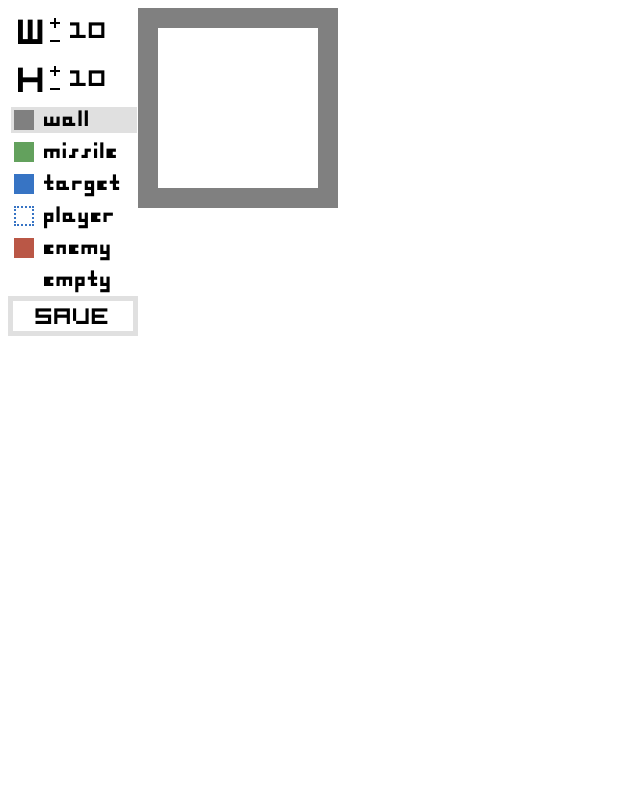
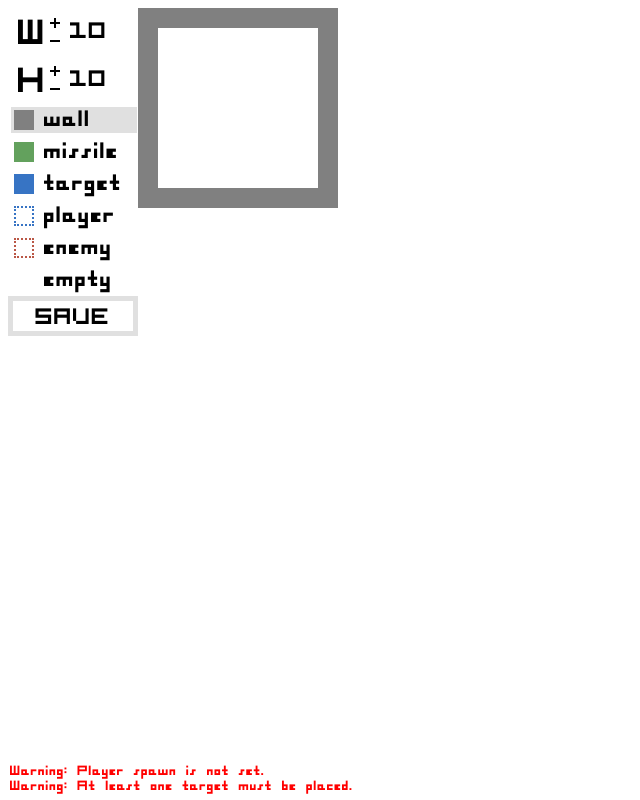
Before and after one commit to robzsk/MissilemanEditor, a React app: page / in a window 1280 px wide. Shown: the whole page, without its empty margins (0-640 px from the left). Built offline with nearby package versions, Linux system fonts and the light colour scheme.

Commit message:
support of only one player/enemy spawn per map. flips saved maps as the game expects. Adds warnings for invalid files

```diff
--- a/src/components/tools/palette.js
+++ b/src/components/tools/palette.js
@@ -3,6 +3,7 @@ import { connect } from 'react-redux';
 import Size from './size';
 import Pen from './pen';
 import Save from './save';
+import Warnings from './Warnings';
 import PENS from './../../pens';
 
 class Palette extends Component {
@@ -21,6 +22,7 @@ class Palette extends Component {
       pens.map((p, i) => (<Pen key={i} name={p.toLowerCase()} number={PENS[p]} selected={PENS[p] === this.props.state.pen.color} />))
     }
     <Save data={this.props.state.grid}/>
+    <Warnings data={this.props.state.grid}/>
     </div>)
   }
 }
--- a/src/components/tools/save.js
+++ b/src/components/tools/save.js
@@ -8,9 +8,16 @@ class Save extends Component {
     document.execCommand('copy');
   }
 
+  flip(data) {
+    return data.reduce((a, c) => {
+      a.unshift(c);
+      return a;
+    }, []);
+  }
+
   exportData() {
     const { data } = this.props;
-    return `[${data.reduce((a, c) => {
+    return `[${this.flip(data).reduce((a, c) => {
       return `${a}\n\t[${c.toString()}],`;
     }, '')}\n]`;
   }
--- /dev/null
+++ b/src/components/tools/warnings.js
@@ -0,0 +1,39 @@
+import React, { Component } from 'react';
+import PENS from './../../pens';
+
+class Warnings extends Component {
+  getErrors() {
+    const { data } = this.props;
+    let player = false;
+    let target = false;
+    const ret = [];
+    data.forEach(row => {
+      if (row.indexOf(PENS.PLAYER) !== -1) {
+        player = true;
+      }
+      if (row.indexOf(PENS.TARGET) !== -1) {
+        target = true;
+      }
+    }, []);
+
+    if (!player) {
+      ret.push('Player spawn is not set.');
+    }
+    if (!target) {
+      ret.push('At least one target must be placed.')
+    }
+    return ret;
+  }
+  render() {
+    const errors = this.getErrors();
+    return (
+      <div className="warnings">
+        {
+          errors.map((e, i) => (<div key={i}>Warning: {e}</div>))
+        }
+      </div>
+    )
+  }
+}
+
+export default Warnings;
--- a/src/reducers/grid.js
+++ b/src/reducers/grid.js
@@ -71,12 +71,30 @@ const decreaseWidth = grid => {
 };
 
 const draw = ({ x, y, pen }, grid) => {
-  // if no change
-  if (grid[y][x] === pen.color) {
+  const width = grid[0].length;
+  const height = grid.length;
+
+  // out of bounds or no change
+  // bail early
+  if (width <= x || height <= y || x < 0 || y < 0 || grid[y][x] === pen.color) {
     return grid;
   }
-  // modify
+
+  // let's modify
   const newGrid = clone(grid);
+  const { color } = pen;
+
+  // remove current player/enemy spawns
+  //i.e. there can be only one!
+  if (color === PENS.PLAYER || color === PENS.ENEMY) {
+    newGrid.forEach((row, ry) => {
+      row.forEach((cell, rx) => {
+        if (cell === color) {
+          newGrid[ry][rx] = PENS.EMPTY;
+        }
+      })
+    })
+  }
   newGrid[y][x] = pen.color;
   return newGrid;
 };
--- a/src/styles/app.css
+++ b/src/styles/app.css
@@ -138,7 +138,7 @@ body {
 }
 
 .enemy {
-  background-color: #ba5746;
+  border: #ba5746 dotted 2px;
 }
 
 .saveBtn {
@@ -161,3 +161,12 @@ body {
   top: -999px;
   left: -999px;
 }
+
+.warnings {
+  font-size: 30px;
+  color: red;
+  line-height: 15px;
+  position: absolute;
+  bottom: 10px;
+  left: 10px;
+}
```
